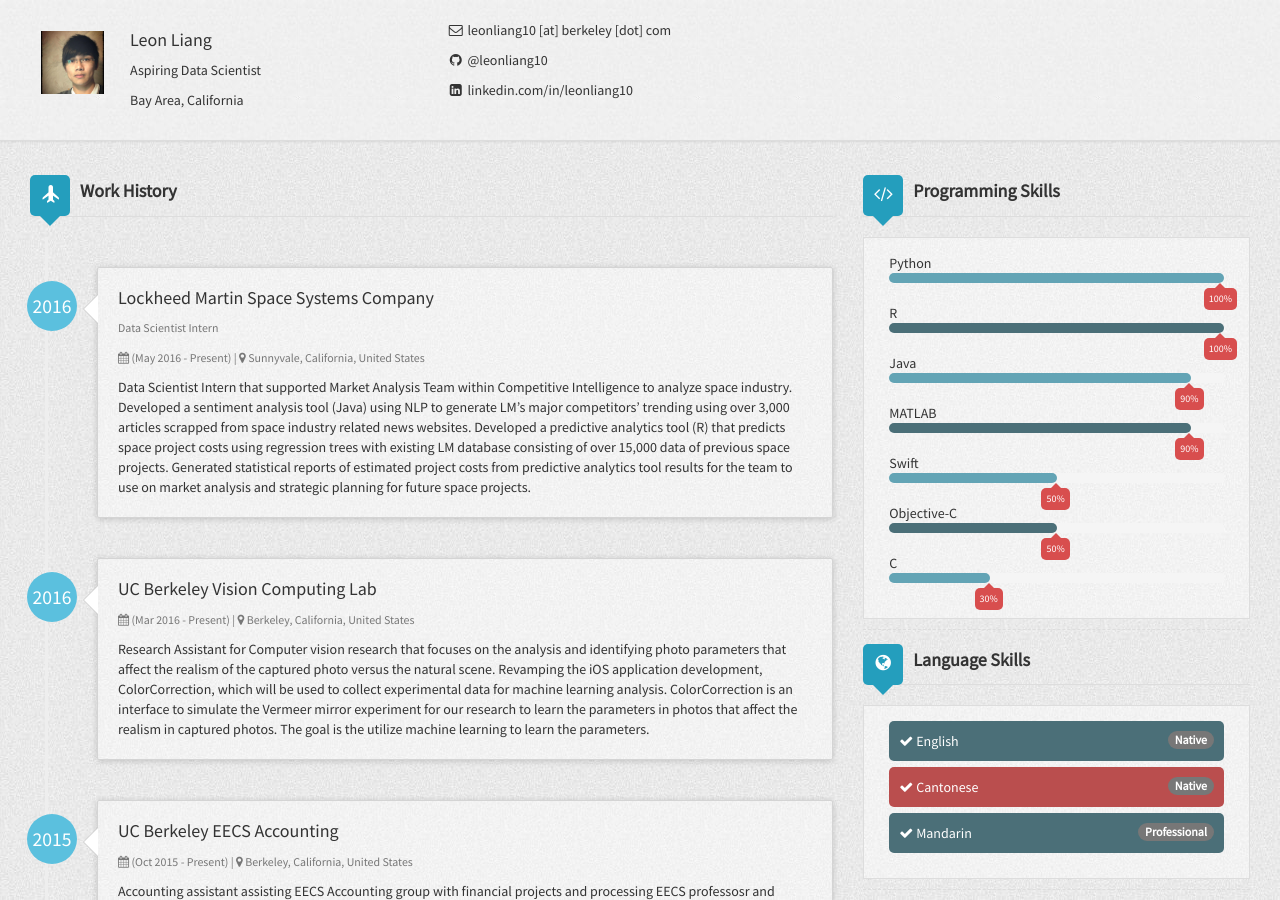
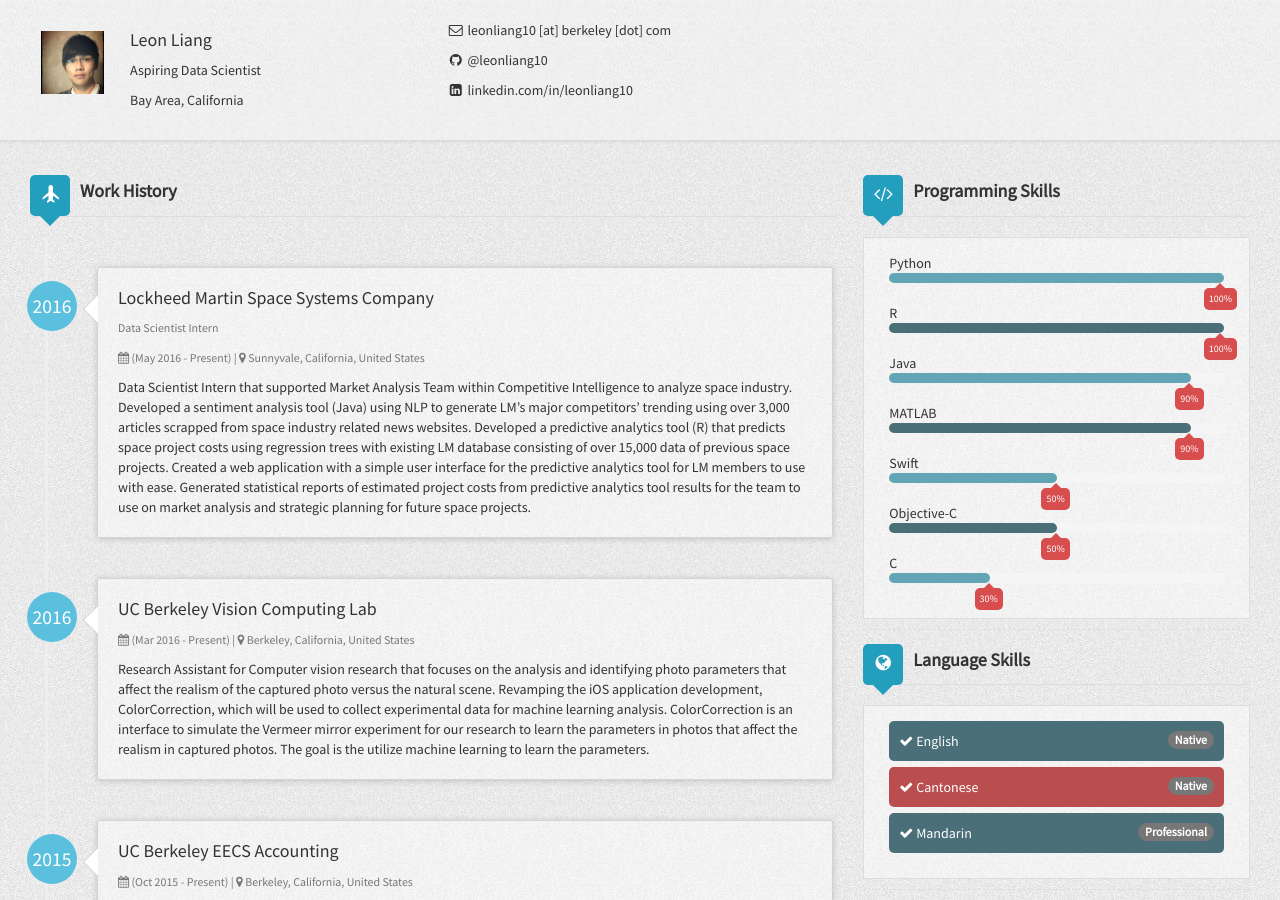
Before and after one commit to leonliang10/leonliang10.github.io, a Jekyll site: the page built from index.html, in a window 1280 px wide and 900 px high. Built offline with Jekyll 4.4.1, drawn with Linux system fonts in a browser that asks for light colours; nearby versions of some CDN libraries.

Commit message:
Add description about web application for predictive analytics.

```diff
--- a/_config.yml
+++ b/_config.yml
@@ -33,7 +33,7 @@ author:
       title: Data Scientist Intern
       started: 2016
       duration: (May 2016 - Present)
-      description: Data Scientist Intern that supported Market Analysis Team within Competitive Intelligence to analyze space industry. Developed a sentiment analysis tool (Java) using NLP to generate LM’s major competitors’ trending using over 3,000 articles scrapped from space industry related news websites. Developed a predictive analytics tool (R) that predicts space project costs using regression trees with existing LM database consisting of over 15,000 data of previous space projects. Generated statistical reports of estimated project costs from predictive analytics tool results for the team to use on market analysis and strategic planning for future space projects.
+      description: Data Scientist Intern that supported Market Analysis Team within Competitive Intelligence to analyze space industry. Developed a sentiment analysis tool (Java) using NLP to generate LM’s major competitors’ trending using over 3,000 articles scrapped from space industry related news websites. Developed a predictive analytics tool (R) that predicts space project costs using regression trees with existing LM database consisting of over 15,000 data of previous space projects. Created a web application with a simple user interface for the predictive analytics tool for LM members to use with ease. Generated statistical reports of estimated project costs from predictive analytics tool results for the team to use on market analysis and strategic planning for future space projects.
     - work2:
       company: UC Berkeley Vision Computing Lab
       location: Berkeley, California, United States
```
